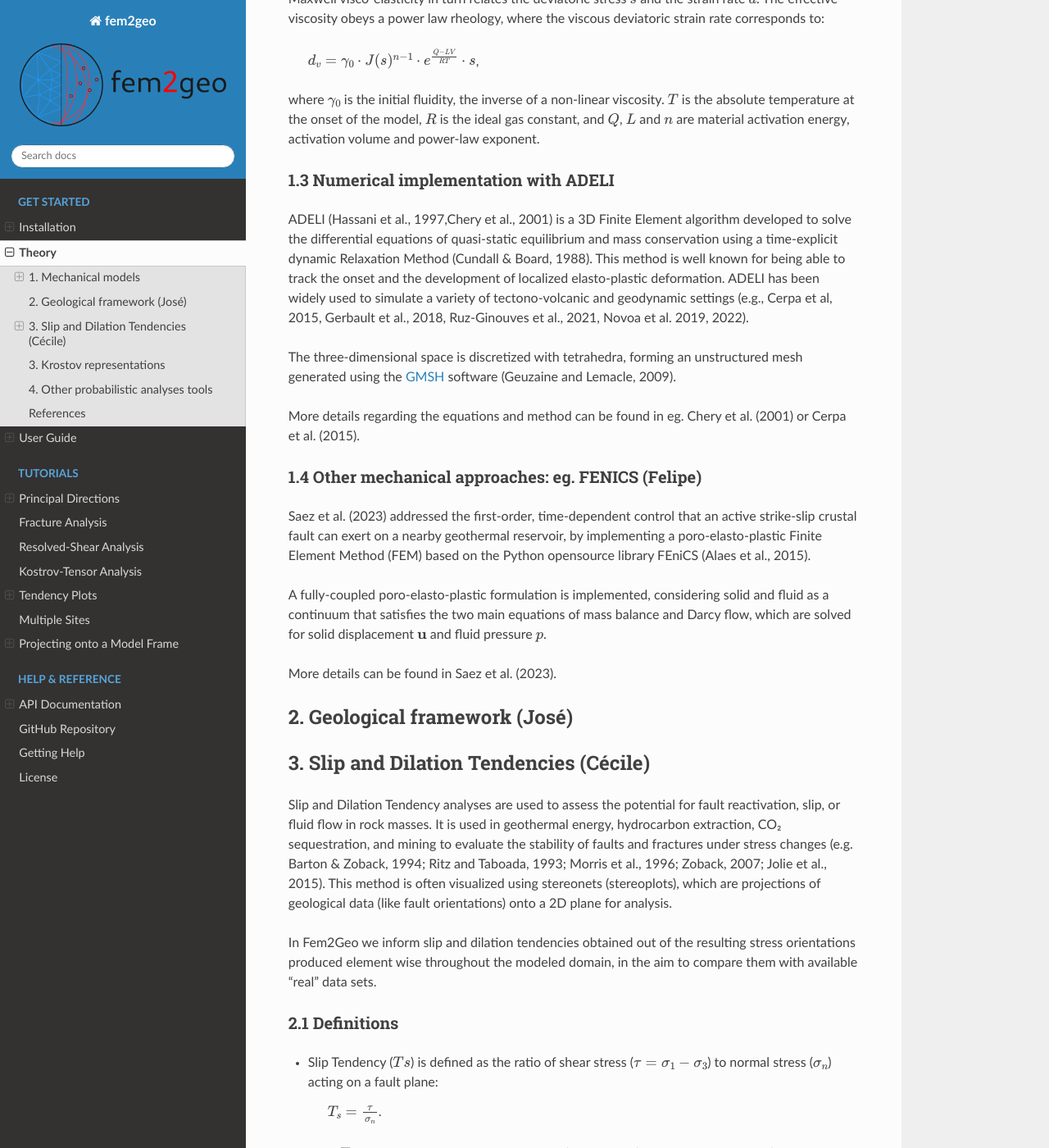
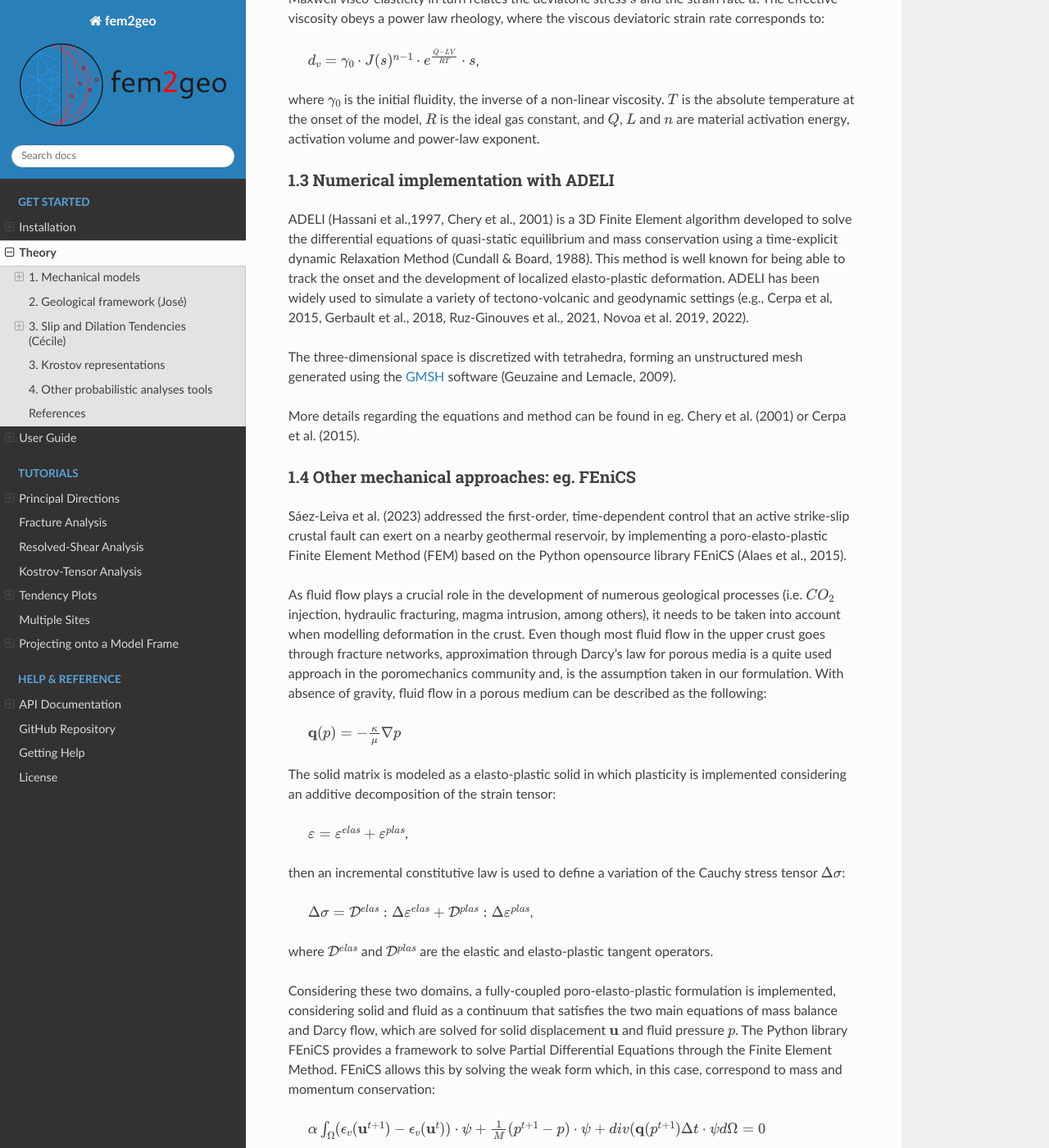
Before and after one commit to pabloitu/fem2geo, a Sphinx documentation site: the page built from docs/source/intro/theory.rst, in a window 1280 px wide and 1400 px high, scrolled down 1677 px. Shown: the whole window at 82% size. Built offline with Sphinx 7.4.7 and the Read the Docs theme 3.1.0, drawn with Linux system fonts in a browser that asks for light colours; pages that are not in the unit, such as notebooks, are missing from menus; the version number could not be read and is left out; some of the changed text lies outside the part shown.

Commit message:
FEniCS documentation included

```diff
--- a/docs/source/intro/theory.rst
+++ b/docs/source/intro/theory.rst
@@ -57,22 +57,45 @@ where :math:`\gamma_0` is the initial fluidity, the inverse of a non-linear visc
 
 
 1.3 Numerical implementation with ADELI
-^^^^^^^^^^^^^^^^^^^^^^^^^^^^^^^^^^^^
+^^^^^^^^^^^^^^^^^^^^^^^^^^^^^^^^^^^^^^^
 
 
-ADELI  (Hassani et al., 1997,Chery et al., 2001) is a 3D Finite Element algorithm developed to solve the differential equations of quasi-static equilibrium and mass conservation using a time-explicit dynamic Relaxation Method (Cundall & Board, 1988). This method is well known for being able to track the onset and the development of localized elasto-plastic deformation. ADELI has been widely used to simulate a variety of tectono-volcanic and geodynamic settings (e.g., Cerpa et al, 2015, Gerbault et al., 2018, Ruz-Ginouves et al., 2021, Novoa et al. 2019, 2022).
+ADELI  (Hassani et al.,1997, Chery et al., 2001) is a 3D Finite Element algorithm developed to solve the differential equations of quasi-static equilibrium and mass conservation using a time-explicit dynamic Relaxation Method (Cundall & Board, 1988). This method is well known for being able to track the onset and the development of localized elasto-plastic deformation. ADELI has been widely used to simulate a variety of tectono-volcanic and geodynamic settings (e.g., Cerpa et al, 2015, Gerbault et al., 2018, Ruz-Ginouves et al., 2021, Novoa et al. 2019, 2022).
 
 The three-dimensional space is discretized with tetrahedra, forming an unstructured mesh generated using the `GMSH <https://www.gmsh.info>`_ software (Geuzaine and Lemacle, 2009).
 
-More details regarding the equations and method can be found in eg. Chery et al.  (2001) or Cerpa et al. (2015).
+More details regarding the equations and method can be found in eg. Chery et al. (2001) or Cerpa et al. (2015).
 
-1.4 Other mechanical approaches: eg. FENICS (Felipe)
-^^^^^^^^^^^^^^^^^^^^^^^^^^^^^^^^^^^^^^^^^^^^
-Saez et al. (2023)  addressed the first-order, time-dependent control that an active strike-slip crustal fault can exert on a nearby geothermal reservoir, by implementing a poro-elasto-plastic Finite Element Method (FEM) based on the Python opensource library FEniCS (Alaes et al., 2015).
+1.4 Other mechanical approaches: eg. FEniCS
+^^^^^^^^^^^^^^^^^^^^^^^^^^^^^^^^^^^^^^^^^^^
+Sáez-Leiva et al. (2023) addressed the first-order, time-dependent control that an active strike-slip crustal fault can exert on a nearby geothermal reservoir, by implementing a poro-elasto-plastic Finite Element Method (FEM) based on the Python opensource library FEniCS (Alaes et al., 2015).
 
-A fully-coupled poro-elasto-plastic formulation is implemented, considering solid and fluid as a continuum that satisfies the two main equations of mass balance and Darcy flow, which are solved for solid displacement :math:`\mathbf{u}` and fluid pressure :math:`{p}`.
+As fluid flow plays a crucial role in the development of numerous geological processes (i.e. :math:`CO_2` injection, hydraulic fracturing, magma intrusion, among others), it
+needs to be taken into account when modelling deformation in the crust. Even though most fluid flow in the upper crust goes through fracture networks, approximation
+through Darcy's law for porous media is a quite used approach in the poromechanics community and, is the assumption taken in our formulation. With absence of gravity, fluid flow in a porous medium can be described as the following:
 
-More details can be found in Saez et al. (2023).
+    :math:`\mathbf{q}(p) = -\frac{\kappa}{\mu} \nabla{p}`
+
+The solid matrix is modeled as a elasto-plastic solid in which plasticity is implemented considering an additive decomposition of the strain tensor:
+
+    :math:`\varepsilon = \varepsilon^{elas} + \varepsilon^{plas}`,
+
+then an incremental constitutive law is used to define a variation of the Cauchy stress tensor :math:`\Delta \sigma`:
+
+    :math:`\Delta \sigma = \mathcal{D}^{elas}:\Delta \varepsilon^{elas} + \mathcal{D}^{plas}:\Delta \varepsilon^{plas}`,
+
+where :math:`\mathcal{D}^{elas}` and :math:`\mathcal{D}^{plas}` are the elastic and elasto-plastic tangent operators.
+
+Considering these two domains, a fully-coupled poro-elasto-plastic formulation is implemented, considering solid and fluid as a continuum that satisfies the two main equations of mass balance and Darcy flow, which are solved for solid displacement :math:`\mathbf{u}` and fluid pressure :math:`{p}`.
+The Python library FEniCS provides a framework to solve Partial Differential Equations through the Finite Element Method. FEniCS allows this by solving the weak form which, in this case, correspond to mass and momentum conservation:
+
+    :math:`\alpha \int_{\Omega} (\epsilon_v (\mathbf{u}^{t+1}) - \epsilon_v (\mathbf{u}^t))\cdot \psi + \frac{1}{M} (p^{t+1} - p) \cdot \psi + div (\mathbf{q}(p^{t+1}) \Delta t \cdot \psi d\Omega = 0`
+
+    :math:`\alpha \int_{\Omega} \sigma ^{t+1} : \varepsilon(\eta) d\Omega - \int_{\partial \Gamma_{t}} \sigma n \cdot \hat{n} d\Gamma = 0`
+
+These equations where reworked for the FEniCS implementation, which was solved by Newton's method using the tangent operators described before. More details can be found in Sáez-Leiva et al. (2023).
+
+A poroelastic `FEniCSx <https://fenicsproject.org>`_ (the current version of the FEniCS Project) code is currently under development.
 
 
 2. Geological framework (José)
```
Also changed, not shown: other parts of docs/source/intro/theory.rst (+1 -1 lines).
